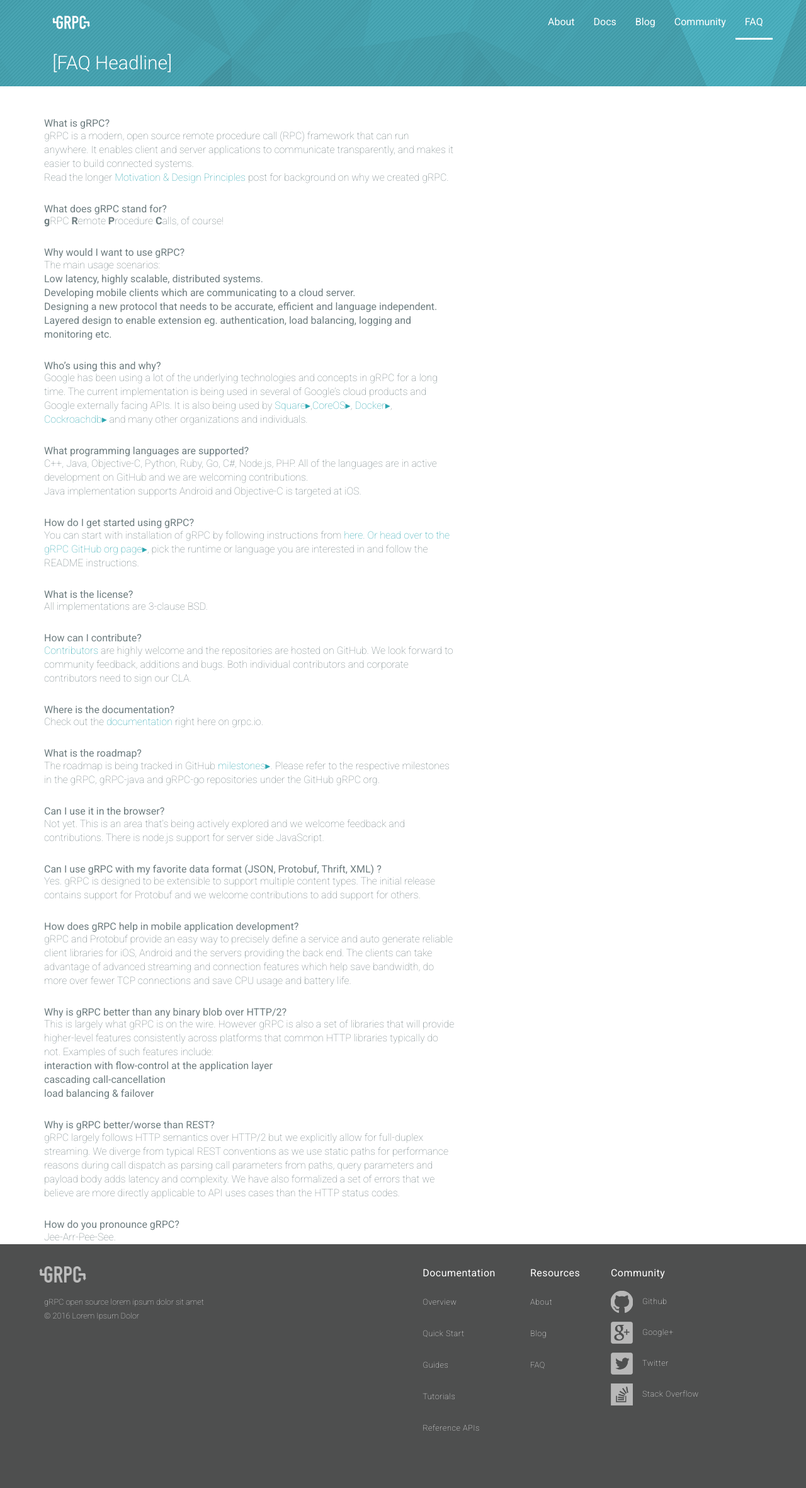
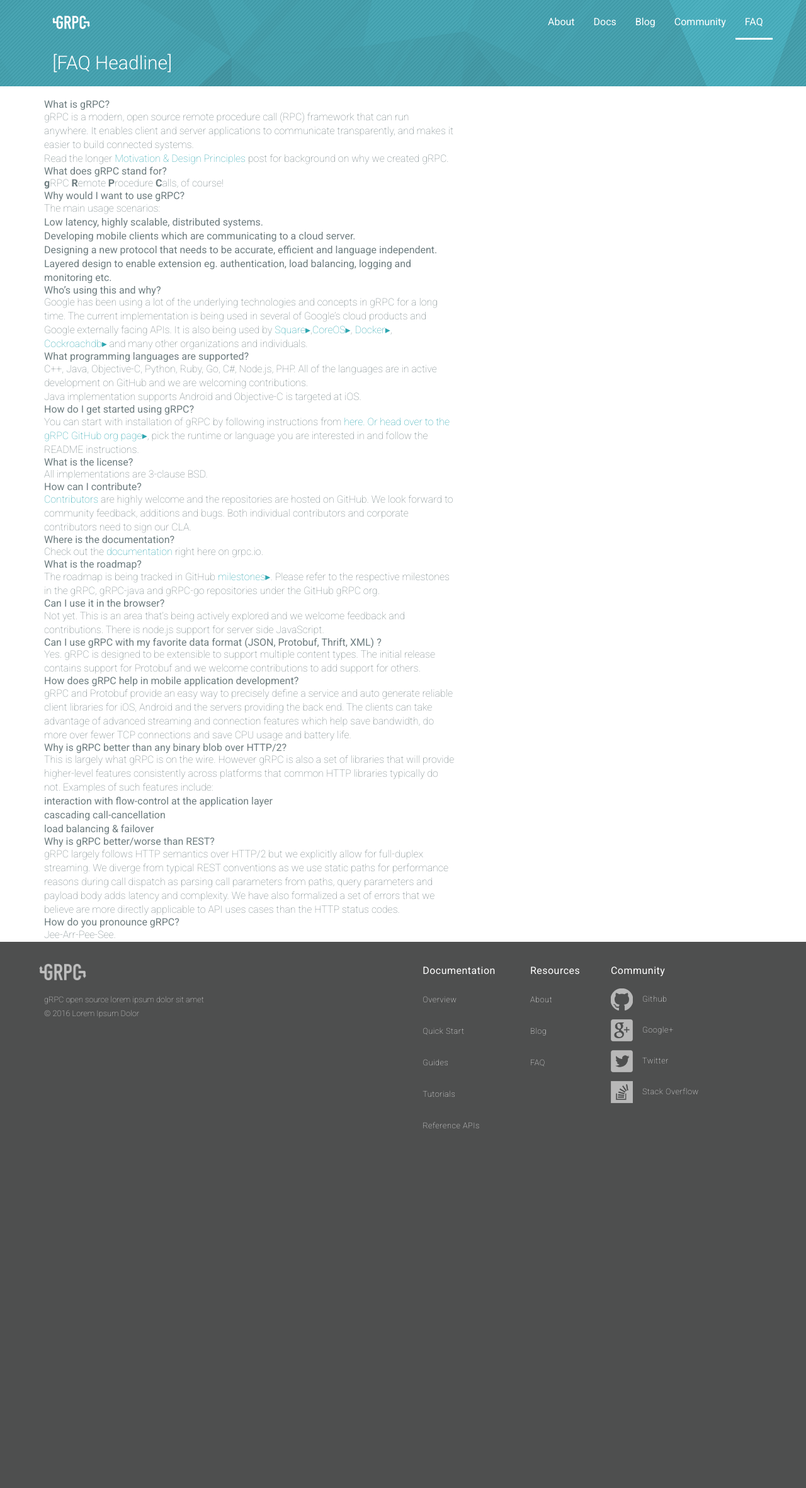
Before and after one commit to grpc/grpc.github.io, a Jekyll site: the page built from faq/index.html, in a window 1280 px wide. Shown: the whole page at 63% size. Built offline with Jekyll 4.4.1, drawn with Linux system fonts in a browser that asks for light colours; nearby versions of some CDN libraries; Markdown is read by kramdown in place of the engine named in the settings; after the commit the page ends 1882 px from its top, so only the background shows below that.

Commit message:
Moves class to content wrapper instead of body

```diff
--- a/_layouts/base.html
+++ b/_layouts/base.html
@@ -32,7 +32,7 @@
     <meta name="og:image" content="http://www.grpc.io/img/grpc_square_reverse_4x.png"/>
     <meta name="og:description" content="A high performance, open source, general RPC framework that puts mobile and HTTP/2 first."/>
   </head>
-  <body class="{{ page.bodyclass }}">
+  <body>
 
   	{{ content }}
 
--- a/_layouts/default.html
+++ b/_layouts/default.html
@@ -1,11 +1,12 @@
 ---
 layout: base
 ---
+
 <div class="nav-hero-container">
 	{% include nav.html %}
 </div>
 
-<div class="container vpad">
+<div class="container vpad {{page.title}}">
   {{ content }}
 </div>
 
```
